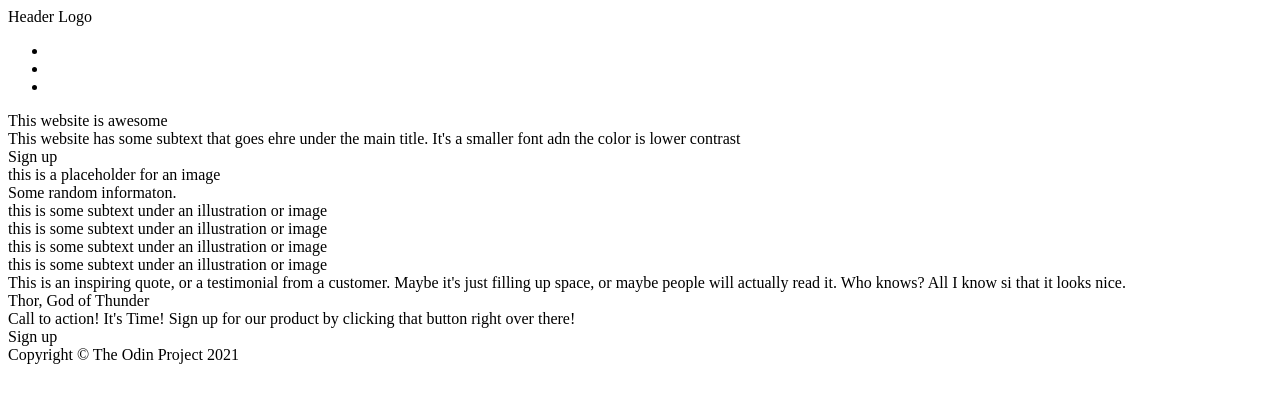
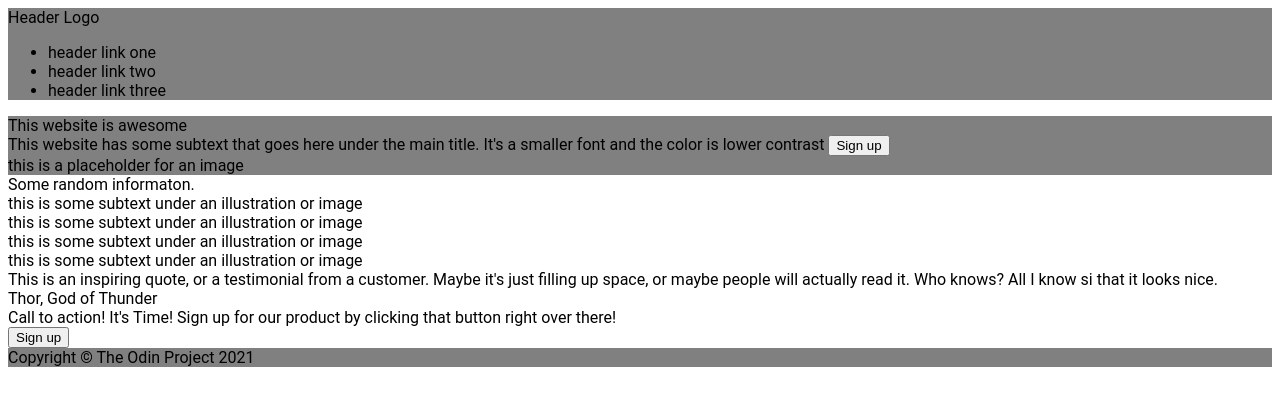
Before and after one commit to KingdomTim/Landing-Page, a plain HTML site: page index.html in a window 1280 px wide. Drawn offline with Linux system fonts and the light colour scheme.

Commit message:
fixed-up-index-and-started-styling

```diff
--- a/index.html
+++ b/index.html
@@ -3,6 +3,7 @@
     <head>
         <meta charset="UTF-8">
         <title>Landing Page</title>
+        <link rel="stylesheet" href="styles.css">
     </head>
 </html>
 <body>
@@ -10,19 +11,21 @@
         Header Logo
         <div class="links">
             <ul>
-                <li><a header link one></a></li>
-                <li><a header link two></a></li>
-                <li><a header link three></a></li>
+                <li><a>header link one</a></li>
+                <li><a>header link two</a></li>
+                <li><a>header link three</a></li>
             </ul>
+        </div>
+    </div>
     <div class="top">
         <div class="left-side">
-            <div class="title">
+            <div class="hero">
                 This website is awesome
             <div class="subtext">
-                This website has some subtext that goes ehre under the main title. It's a smaller font adn the color is lower contrast
-            <div class="sign-up">
+                This website has some subtext that goes here under the main title. It's a smaller font and the color is lower contrast
+            <button class="sign up">
                 Sign up
-            </div>
+            </button>
             </div>
             </div>
         </div>
@@ -64,9 +67,9 @@
                 Sign up for our product by clicking that button right over there!
             </div>
             <div class="right-side-2">
-                <div class="sign-up-2">
+                <button class="sign-up-2">
                     Sign up
-                </div>
+                </button>
             </div>
         </div>
     <div class="footer">
--- a/styles.css
+++ b/styles.css
@@ -0,0 +1,9 @@
+body {
+    font-family: Roboto, sans-serif;
+}
+
+.header,
+.footer,
+.top {
+    background-color: grey;
+}
```
